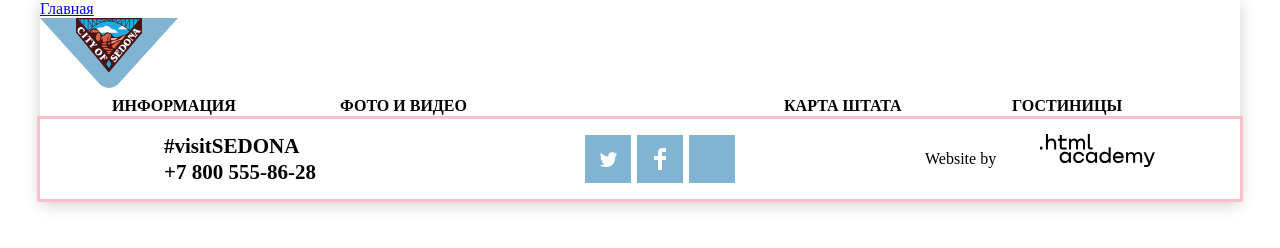
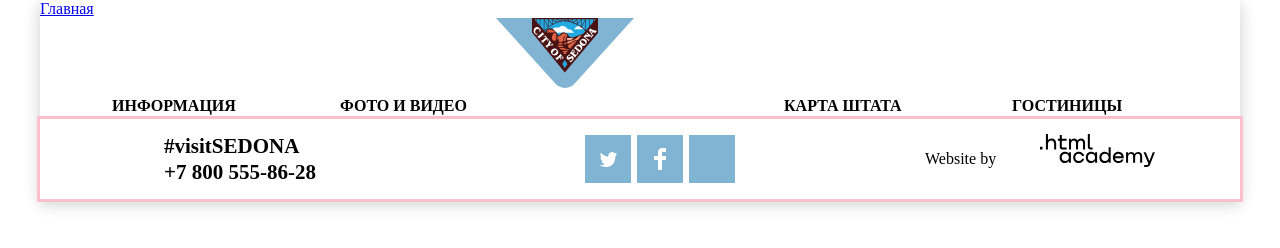
Before and after one commit to ikisel/1734435-sedona-31, a plain HTML site: page blank.html in a window 1280 px wide. Drawn offline with Linux system fonts and the light colour scheme.

Commit message:
шапка

```diff
--- a/css/style.css
+++ b/css/style.css
@@ -100,21 +100,22 @@
 
 .menu {
   display: grid;
-
+  grid-template-columns: 228px 228px 1fr 228px 228px;
 }
 
 .menu-logo {
   display: block;
-
+  grid-column: 3/4;
+  grid-row: 1/3;
   order: 1;
   width: 100%;
 }
 
 .menu-list {
   display: grid;
+  grid-column: 1/-1;
   order: 2;
   grid-template-columns: 228px 228px 1fr 228px 228px;
-  grid-template-rows: repeat(3, min-content);
   margin: 0;
   padding: 0;
   list-style: none;
@@ -255,6 +256,7 @@
 .features-nature-item .features-photo {
   grid-column: 1/3;
   grid-row: 1/2;
+
 }
 
 .features-town {
```
